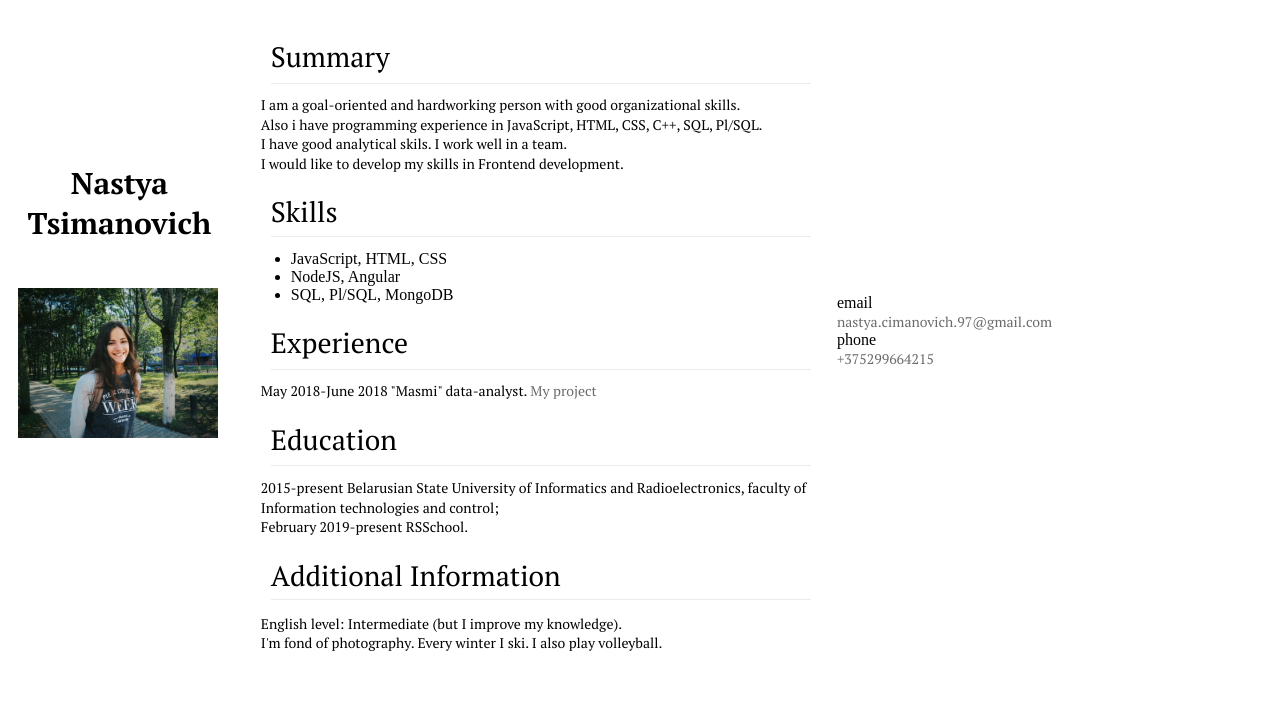
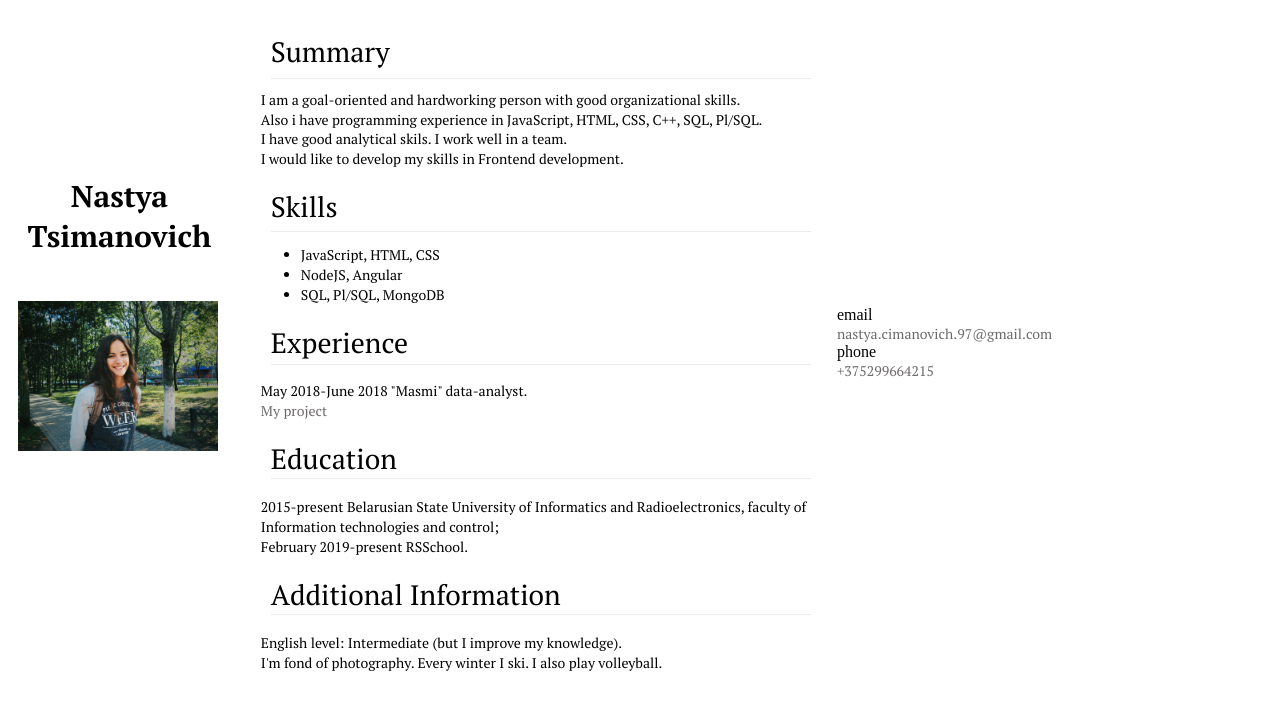
Before and after one commit to NastyaTsimanovich97/rsschool-2019Q1-cv, a plain HTML site: page index.html in a window 1280 px wide. Drawn offline with Linux system fonts and the light colour scheme.

Commit message:
Style:unorderlist and main

```diff
--- a/index.html
+++ b/index.html
@@ -47,7 +47,7 @@
         <section class="experience" id="exp">
             <h2>Experience</h2>
             <div class="line"></div>
-            <p>May 2018-June 2018 "Masmi" data-analyst. <a href=" https://github.com/NastyaTsimanovich97/stp2018.git">My project</a></p>
+            <p>May 2018-June 2018 "Masmi" data-analyst.<br> <a href=" https://github.com/NastyaTsimanovich97/stp2018.git" target="_blank">My project</a></p>
         </section>
         <section class="education" id="education">
             <h2>Education</h2>
@@ -65,7 +65,7 @@
     <footer>
         <ul class="contact" id="contact">
             <li>email<a href="mailto:nastya.cimanovich.97@gmail.com"> nastya.cimanovich.97@gmail.com</a></li>
-            <li>phone<br><a href="phone:+375299664215"> +375299664215</a></li>
+            <li>phone<br><a href="tel:+375299664215" target="_blank"> +375299664215</a></li>
         </ul>
     </footer>
 </body>
--- a/style.css
+++ b/style.css
@@ -38,7 +38,7 @@ header{
 main{
     position: relative;
     left: 40px;
-    top:10px;
+    top:5px;
 }
 main h2{
     margin: 20px;
@@ -72,12 +72,11 @@ main p{
 }
 .education .line{
     position: absolute;
-    top: 427px;
+    top: 445px;
 }
 .add-inform .line{
     position: absolute;
-    top: 561px;
-
+    top: 581px;
 }
 
 footer{
@@ -92,3 +91,9 @@ footer li{
     list-style: none;
     display: inline;
 }
+.items{
+    margin:10px;
+    font-family: 'PT Serif', 'Times New Roman', serif;
+    font-size: 14px;
+    line-height: 1.4;
+}
```
